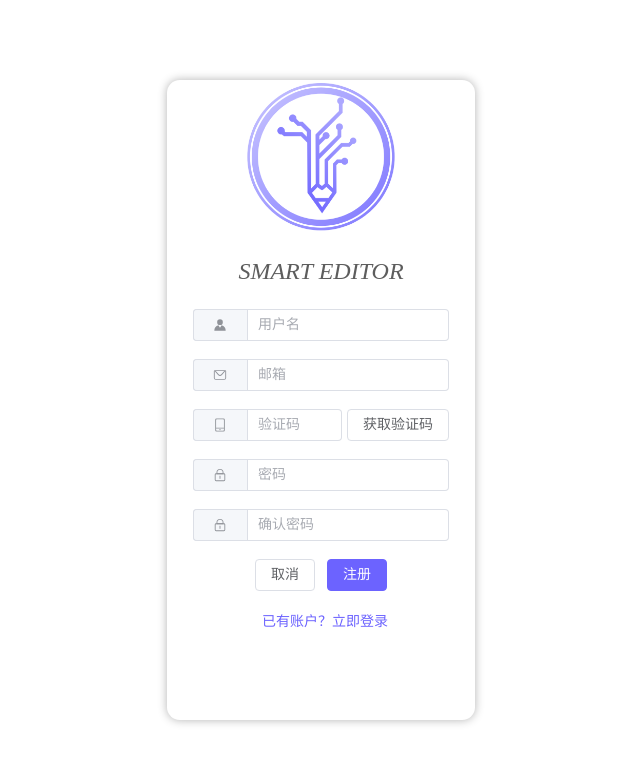
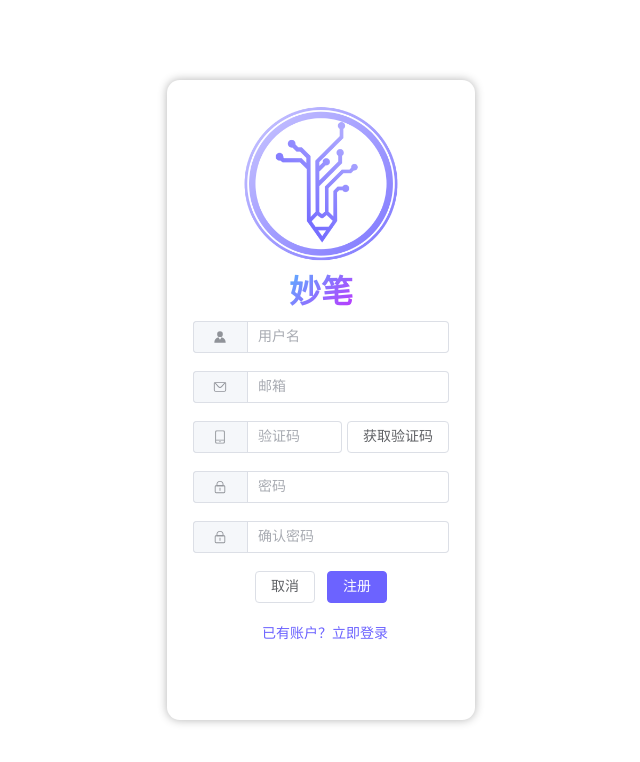
Before and after one commit to electronic-pig/SmartEditor, a Vue app: page /register in a window 1280 px wide. Shown: the top 762 px of the page, without its empty margins (319-959 px from the left). Built offline with nearby package versions, Linux system fonts and the light colour scheme.

Commit message:
✨ feat(登录/注册): 完成对登录注册页面的样式改进

```diff
--- a/src/views/LoginView.vue
+++ b/src/views/LoginView.vue
@@ -1,9 +1,9 @@
 <template>
   <div class="login">
     <div class="image">
-      <img alt="logo" src="../assets/images/白底logo.png" />
+      <img style="width: 160px;" alt="logo" src="../assets/images/白底logo.png" />
     </div>
-    <p class="logo">Smart Editor</p>
+    <p class="logo">妙笔</p>
     <el-form class="form" :model="loginForm">
       <el-form-item>
         <el-input v-model="loginForm.username" autocomplete="off" placeholder="用户名"><template #prepend>
@@ -81,13 +81,16 @@ const goRegist = () => {
 .image {
   display: flex;
   justify-content: center;
+  margin-top: 24px;
 }
 
 .logo {
-  color: #5d5d5d;
-  font-style: italic;
-  text-transform: uppercase;
-  font-size: 24px;
+  margin: 10px auto;
+  font-weight: bold;
+  background: linear-gradient(135deg, #5DAEFF, #bd34fe);
+  background-clip: text;
+  color: transparent;
+  font-size: 32px;
 }
 
 img {
--- a/src/views/RegisterView.vue
+++ b/src/views/RegisterView.vue
@@ -1,9 +1,9 @@
 <template>
   <div class="register">
     <div class="image">
-      <img alt="logo" src="../assets/images/白底logo.png" />
+      <img style="width: 160px;" alt="logo" src="../assets/images/白底logo.png" />
     </div>
-    <p class="logo">Smart Editor</p>
+    <p class="logo">妙笔</p>
     <el-form class="form" :model="registerForm">
       <el-form-item>
         <el-input v-model="registerForm.username" autocomplete="off" placeholder="用户名"><template #prepend>
@@ -124,13 +124,16 @@ const goLogin = () => {
 .image {
   display: flex;
   justify-content: center;
+  margin-top: 24px;
 }
 
 .logo {
-  color: #5d5d5d;
-  font-style: italic;
-  text-transform: uppercase;
-  font-size: 24px;
+  margin: 10px auto;
+  font-weight: bold;
+  background: linear-gradient(135deg, #5DAEFF, #bd34fe);
+  background-clip: text;
+  color: transparent;
+  font-size: 32px;
 }
 
 img {
```
